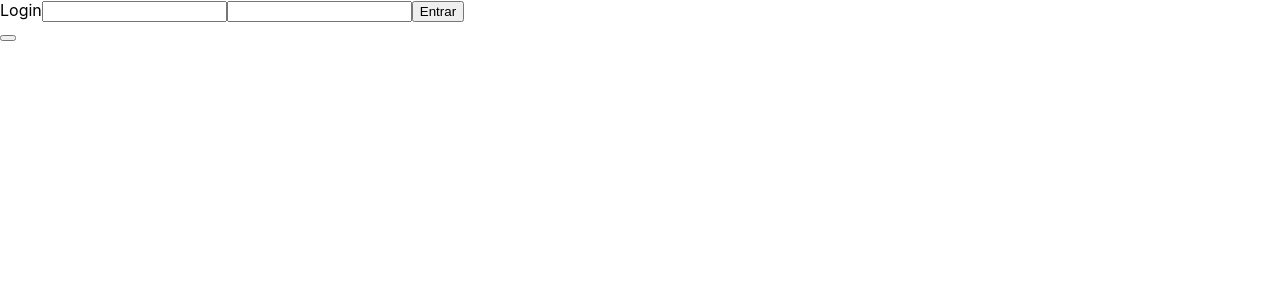
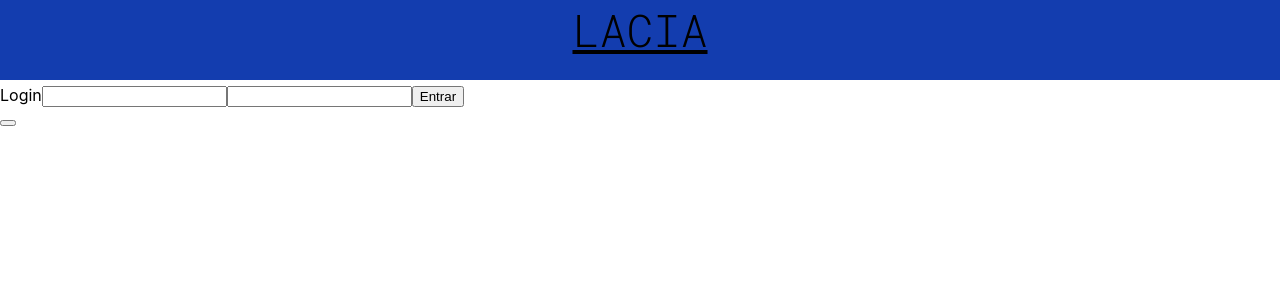
Before and after one commit to HenriqueMateus/AppProjectManager, a React (Create React App) app: page / in a window 1280 px wide. Shown: the top 300 px of the page. Built offline with nearby package versions, Linux system fonts and the light colour scheme.

Commit message:
adicionando lacia barraapp

```diff
--- a/public/index.html
+++ b/public/index.html
@@ -15,6 +15,8 @@
       user's mobile device or desktop. See https://developers.google.com/web/fundamentals/web-app-manifest/
     -->
     <link rel="manifest" href="%PUBLIC_URL%/manifest.json" />
+    <link href="https://fonts.googleapis.com/css2?family=Montserrat:ital,wght@1,500&display=swap" rel="stylesheet">
+    <link href="https://fonts.googleapis.com/css2?family=Roboto+Mono:wght@300&display=swap" rel="stylesheet">
     <!--
       Notice the use of %PUBLIC_URL% in the tags above.
       It will be replaced with the URL of the `public` folder during the build.
--- /dev/null
+++ b/src/components/Appbar/index.js
@@ -0,0 +1,11 @@
+import React from 'react'
+import './style.css'
+
+
+export default function AppBar(params) {
+    return (
+        <div className='barrApp'>
+            <h1> LACIA </h1>
+        </div>
+    )
+}
--- /dev/null
+++ b/src/components/Appbar/style.css
@@ -0,0 +1,17 @@
+.barrApp {
+    background-color: #133DAF;
+    width: 100%;
+    margin: 0 0 5px 0;
+    height: 80px;
+    text-align: center;
+}
+.barrApp > h1 {
+    margin: 0;
+    letter-spacing: 0px;
+    color: #000000;
+    text-transform: capitalize;
+    opacity: 1;
+    text-decoration: underline;
+    font: normal normal normal 45px/59px Roboto;
+    font-family: 'Roboto Mono', monospace;
+}
--- a/src/index.js
+++ b/src/index.js
@@ -2,9 +2,12 @@ import React from 'react';
 import ReactDOM from 'react-dom';
 import './index.css';
 import Rotas from './config/rotas/Routes'
-
+import AppBar from './components/Appbar'
 
 ReactDOM.render(
-  <Rotas/>,
+  <React.StrictMode>
+    <AppBar />
+    <Rotas />
+  </React.StrictMode>,
   document.getElementById('root')
 );
```
